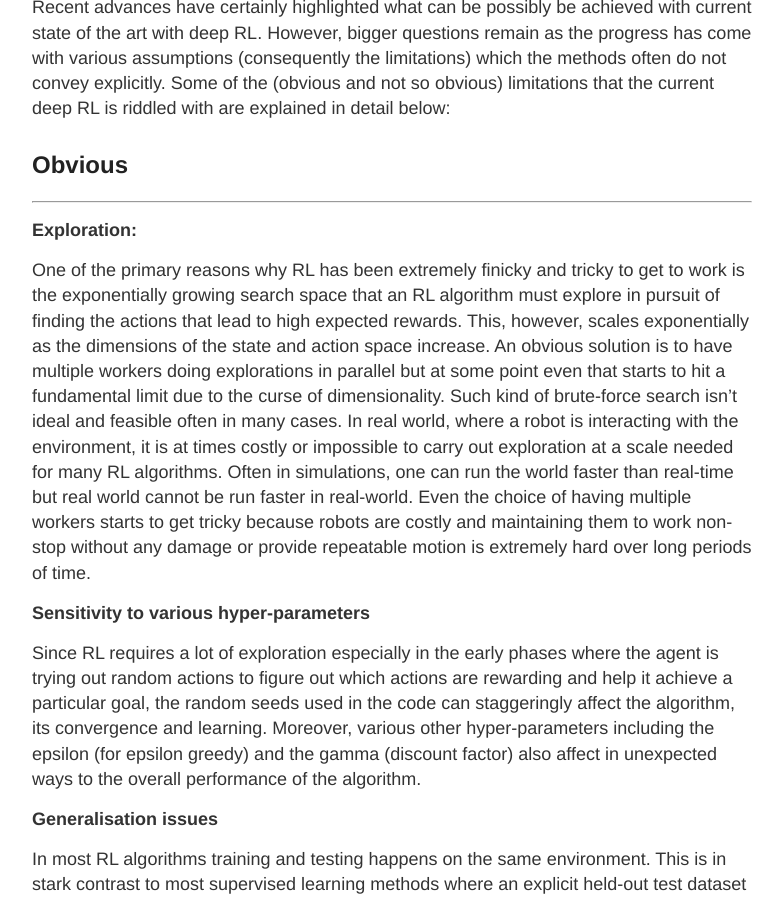
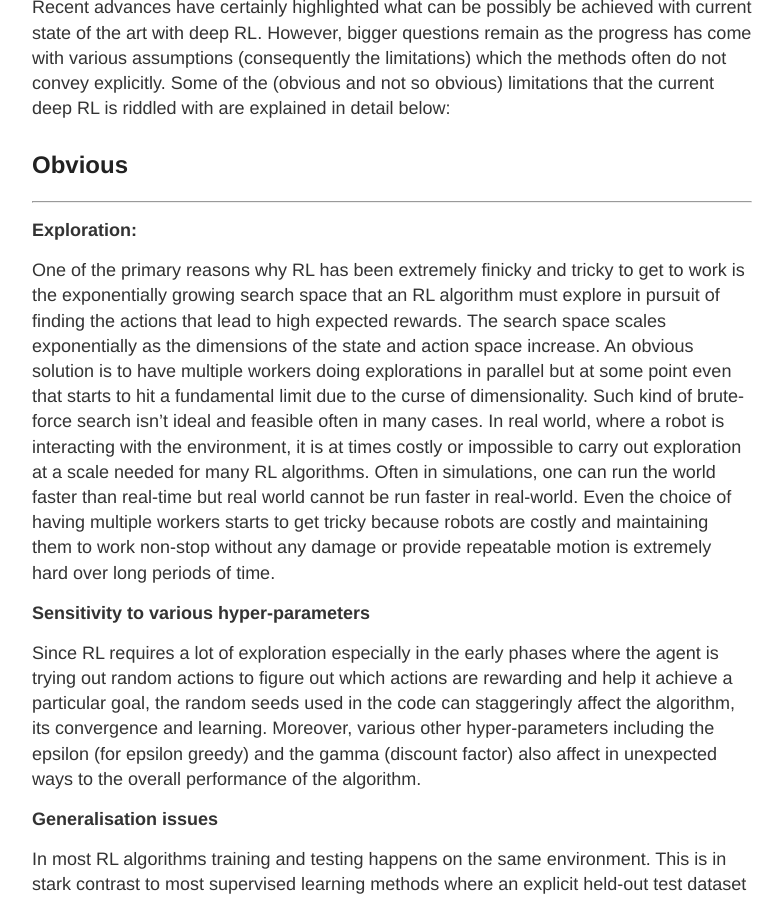
Before and after one commit to ankurhanda/ankurhanda.github.io, a Jekyll site: the page built from _posts/2017-10-30-current-deep-rl.md, in a window 1280 px wide and 900 px high, scrolled down 644 px. Shown: the whole window, without its empty margins (248-1031 px from the left). Built offline with Jekyll 4.4.1, drawn with Linux system fonts in a browser that asks for light colours; our own code applies the rules of GitHub Pages for plain Markdown files.

Commit message:
update text
Signed-off-by: ankur handa <ankurhanda@ankurs-MacBook-Pro.local>

```diff
--- a/_posts/2017-10-30-current-deep-rl.md
+++ b/_posts/2017-10-30-current-deep-rl.md
@@ -11,7 +11,7 @@
 
 **Exploration:**
 
-One of the primary reasons why RL has been extremely finicky and tricky to get to work is the exponentially growing search space that an RL algorithm must explore in pursuit of finding the actions that lead to high expected rewards. This, however, scales exponentially as the dimensions of the state and action space increase. An obvious solution is to have multiple workers doing explorations in parallel but at some point even that starts to hit a fundamental limit due to the curse of dimensionality. Such kind of brute-force search isn’t ideal and feasible often in many cases. In real world, where a robot is interacting with the environment, it is at times costly or impossible to carry out exploration at a scale needed for many RL algorithms. Often in simulations, one can run the world faster than real-time but real world cannot be run faster in real-world. Even the choice of having multiple workers starts to get tricky because robots are costly and maintaining them to work non-stop without any damage or provide repeatable motion is extremely hard over long periods of time.
+One of the primary reasons why RL has been extremely finicky and tricky to get to work is the exponentially growing search space that an RL algorithm must explore in pursuit of finding the actions that lead to high expected rewards. The search space scales exponentially as the dimensions of the state and action space increase. An obvious solution is to have multiple workers doing explorations in parallel but at some point even that starts to hit a fundamental limit due to the curse of dimensionality. Such kind of brute-force search isn’t ideal and feasible often in many cases. In real world, where a robot is interacting with the environment, it is at times costly or impossible to carry out exploration at a scale needed for many RL algorithms. Often in simulations, one can run the world faster than real-time but real world cannot be run faster in real-world. Even the choice of having multiple workers starts to get tricky because robots are costly and maintaining them to work non-stop without any damage or provide repeatable motion is extremely hard over long periods of time.
 
 **Sensitivity to various hyper-parameters**
 
```
Also changed, not shown: 2 other files.
